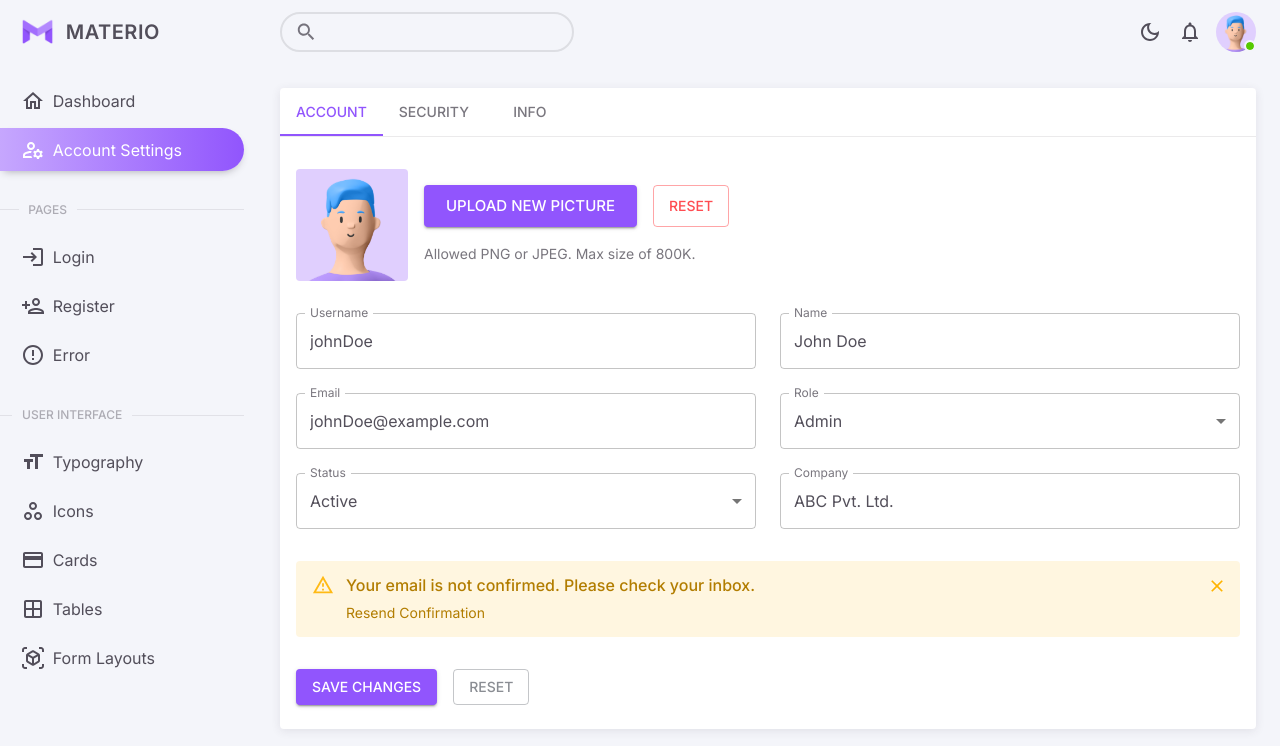
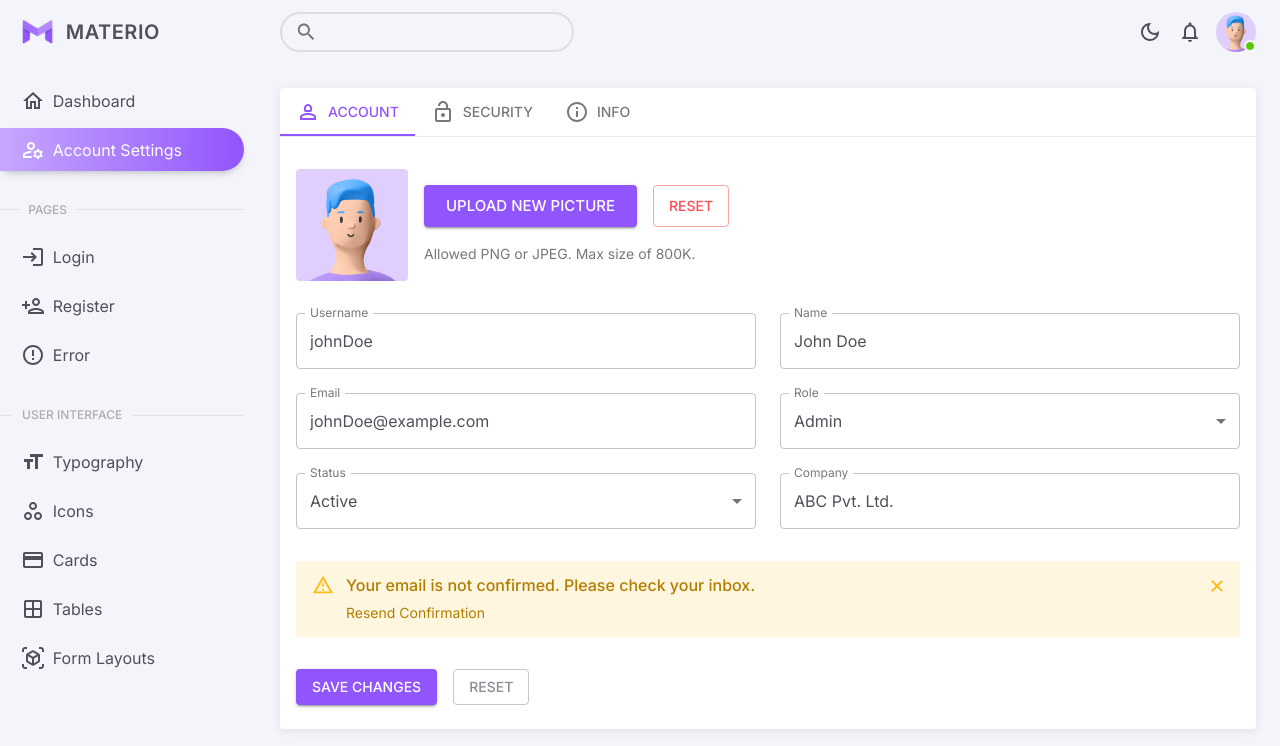
Before and after one commit to imbeltagy/Materio, a React (Vite) app: page /account-settings in a window 1280 px wide. Shown: the top 746 px of the page. Built offline with nearby package versions, Linux system fonts and the light colour scheme.

Commit message:
style: added Icons to settings tabs

```diff
--- a/src/pages/accountSettings/Index.jsx
+++ b/src/pages/accountSettings/Index.jsx
@@ -5,12 +5,12 @@ import { useState } from "react";
 import AccountPanel from "./panels/accountPanel/Index";
 import { InfoOutlined, LockOpenOutlined, Person2Outlined } from "@mui/icons-material";
 
-function a11yProps(tabName, icon) {
+function a11yProps(tabName) {
   const theme = useTheme();
   const mdUP = useMediaQuery(theme.breakpoints.up("md"));
 
   return {
-    label: mdUP ? tabName : icon,
+    label: mdUP ? tabName : " ",
     id: `tab-${tabName}`,
     "aria-controls": `tabpanel-${tabName}`,
   };
@@ -30,9 +30,14 @@ const AccountSettings = () => {
       <Card>
         <Box sx={{ borderBottom: 1, borderColor: "divider" }}>
           <Tabs value={value} onChange={handleChange} aria-label="settings tabss">
-            <Tab {...a11yProps("Account", <Person2Outlined />)} />
-            <Tab {...a11yProps("Security", <LockOpenOutlined />)} />
-            <Tab {...a11yProps("Info", <InfoOutlined />)} />
+            <Tab icon={<Person2Outlined />} iconPosition="start" sx={{ minHeight: "3rem" }} {...a11yProps("Account")} />
+            <Tab
+              icon={<LockOpenOutlined />}
+              iconPosition="start"
+              sx={{ minHeight: "3rem" }}
+              {...a11yProps("Security")}
+            />
+            <Tab icon={<InfoOutlined />} iconPosition="start" sx={{ minHeight: "3rem" }} {...a11yProps("Info")} />
           </Tabs>
         </Box>
 
```
